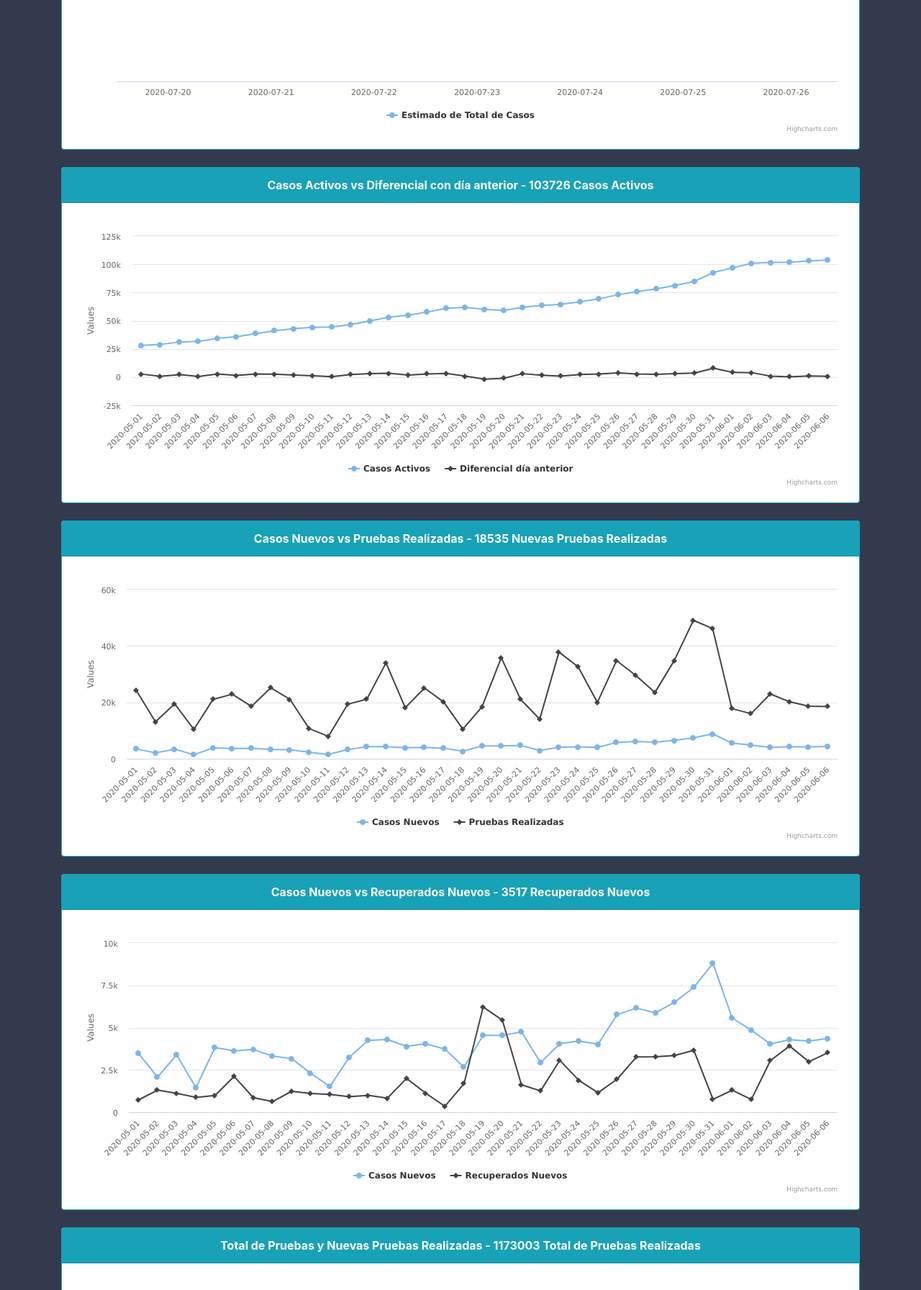
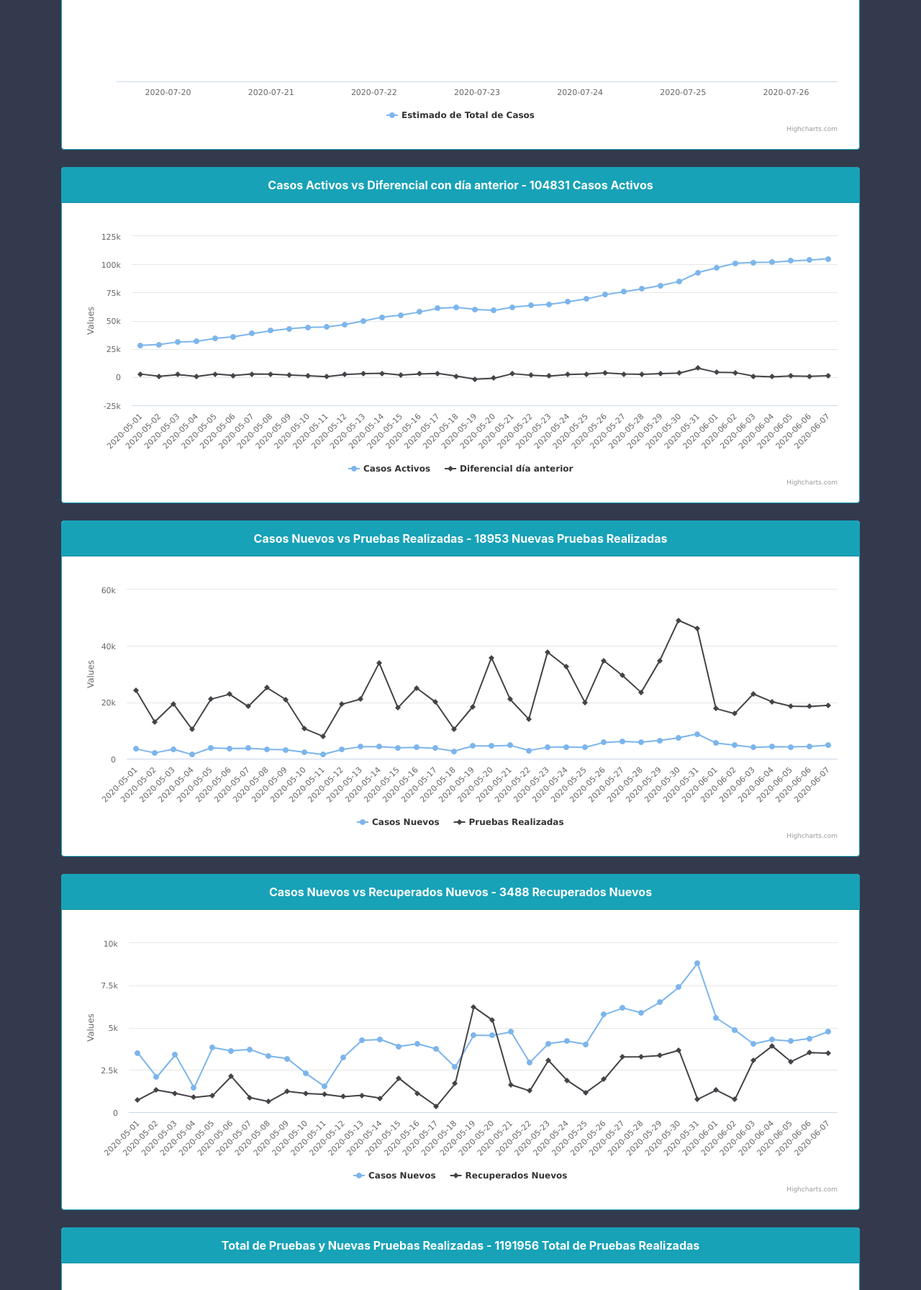
Before and after one commit to juan-salvador/data-analysis-covid, a PHP site: page / in a window 1280 px wide. Shown: the part 1920-3712 px from the top of the page at 72% size. Run offline with PHP 8.4, Linux system fonts and the light colour scheme; data that the repository does not hold is empty.

Commit message:
feat(data):Update data

```diff
--- a/app/data.csv
+++ b/app/data.csv
@@ -92,3 +92,4 @@ id,semana,dia,fecha,casos_activos,diferencial_casos_activos,nuevos_casos,diferen
 91,23.00,jueves,2020-06-04,101939,238,4284,254,183198,3909,847,76228,137,10,5031,1545,-1224,153773,1219,803,18671,-1529,982058,3065,-549,20216,-2753,1135831,41820,141378
 92,23.00,viernes,2020-06-05,103024,1085,4202,-82,187400,2986,-923,79214,131,-6,5162,2410,865,156183,586,-633,16227,-2444,998285,3616,551,18637,-1579,1154468,42406,144994
 93,23.00,sábado,2020-06-06,103726,702,4358,156,191758,3517,531,82731,139,8,5301,2986,576,159169,1612,1026,15549,-678,1013834,2746,-870,18535,-102,1173003,44018,147740
+94,23.00,domingo,2020-06-07,104831,1105,4757,399,196515,3488,-29,86219,164,25,5465,4369,1383,163538,1866,254,14584,-965,1028418,2891,145,18953,418,1191956,45884,150631
--- a/app/index.php
+++ b/app/index.php
@@ -111,7 +111,7 @@
         <div class="col mb-4">
             <div class="card border-info">
             <div class="card-header text-center text-white font-weight-bold bg-info mb-3">
-                Total de Casos Reportados: 191758 Casos
+                Total de Casos Reportados: 196515 Casos
             </div>
             <div id="init" class="card-body" style="width:100%; height:400px;">
             </div></div>
@@ -119,7 +119,7 @@
         <div class="col mb-4">
             <div class="card border-info">
             <div class="card-header text-center text-white font-weight-bold bg-info mb-3">
-                Nuevos Casos vs Diferencial con día anterior(*) - 4358 Nuevos Casos Reportados
+                Nuevos Casos vs Diferencial con día anterior(*) - 4757 Nuevos Casos Reportados
             </div>
             <div id="container" class="card-body" style="width:100%; height:400px;"></div>
             </div>
@@ -143,7 +143,7 @@
         <div class="col mb-4">
             <div class="card border-info">
                 <div class="card-header text-center text-white font-weight-bold bg-info mb-3">
-                    Casos Activos vs Diferencial con día anterior - 103726 Casos Activos
+                    Casos Activos vs Diferencial con día anterior - 104831 Casos Activos
                 </div>
                 <div id="chart3" class="card-body" style="width:100%; height:400px;"></div>
             </div>
@@ -151,7 +151,7 @@
         <div class="col mb-4">
             <div class="card border-info">
                 <div class="card-header text-center text-white font-weight-bold bg-info mb-3">
-                    Casos Nuevos vs Pruebas Realizadas - 18535 Nuevas Pruebas Realizadas
+                    Casos Nuevos vs Pruebas Realizadas - 18953 Nuevas Pruebas Realizadas
                 </div>
                 <div id="chart4" class="card-body" style="width:100%; height:400px;"></div>
             </div>
@@ -159,7 +159,7 @@
         <div class="col mb-4">
             <div class="card border-info">
                 <div class="card-header text-center text-white font-weight-bold bg-info mb-3">
-                    Casos Nuevos vs Recuperados Nuevos - 3517 Recuperados Nuevos
+                    Casos Nuevos vs Recuperados Nuevos - 3488 Recuperados Nuevos
                 </div>
                 <div id="chart5" class="card-body" style="width:100%; height:400px;"></div>
             </div>
@@ -167,7 +167,7 @@
         <div class="col mb-4">
             <div class="card border-info">
                 <div class="card-header text-center text-white font-weight-bold bg-info mb-3">
-                    Total de Pruebas y Nuevas Pruebas Realizadas - 1173003 Total de Pruebas Realizadas
+                    Total de Pruebas y Nuevas Pruebas Realizadas - 1191956 Total de Pruebas Realizadas
                 </div>
                 <div id="chartTest" class="card-body" style="width:100%; height:400px;"></div>
             </div>
```
